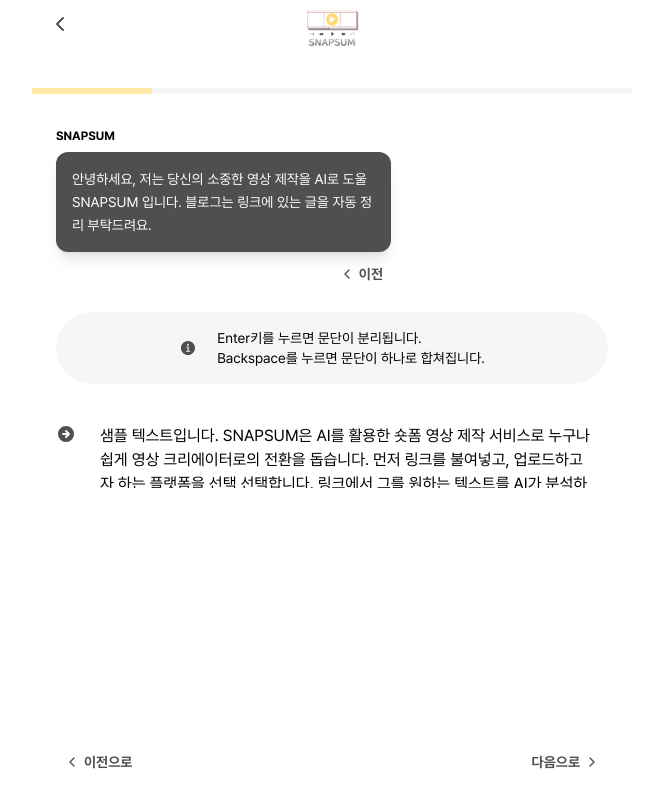
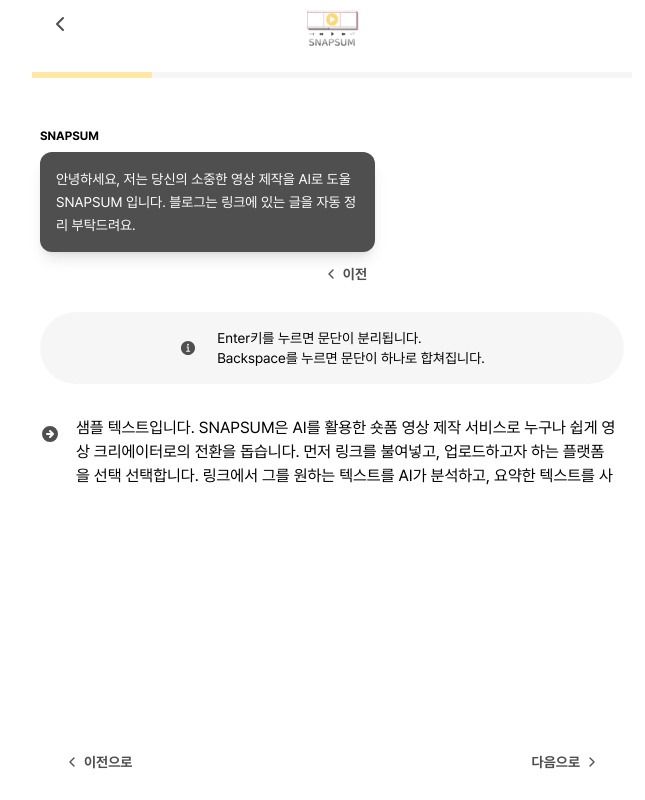
Before and after one commit to Elice-AI-Spark-Camp/SnapSum-frontend, a Next.js app: page /text in a window 1280 px wide. Shown: the whole page, without its empty margins (308-953 px from the left). Built offline with nearby package versions, Linux system fonts and the light colour scheme.

Commit message:
✨ feat: 스크롤 바 및 텍스트 추출 페이지 정렬

```diff
--- a/src/components/common/StepProgressBar.tsx
+++ b/src/components/common/StepProgressBar.tsx
@@ -26,7 +26,7 @@
   const progress = (currentStep / steps.length) * 100;
 
   return (
-    <div className="w-full fixed top-16 left-0 right-0 bg-white z-50 px-4 py-6">
+    <div className="w-full fixed top-12 left-0 right-0 bg-white z-50 px-2 py-6">
       <div className="max-w-[600px] mx-auto relative">
         {/* Step labels */}
         <div className="absolute top-0 left-0 w-full flex justify-between transform -translate-y-6">
--- a/src/components/layout/Header.tsx
+++ b/src/components/layout/Header.tsx
@@ -10,7 +10,7 @@
 
 export default function Header({ showInfo = true }: HeaderProps) {
   return (
-    <header className="fixed top-0 left-0 right-0  bg-white">
+    <header className="fixed top-0 left-0 right-0 z-50 bg-white">
       <div className="max-w-[600px] mx-auto flex items-center justify-between px-4 py-3 relative">
         <Link href="/" className="cursor-pointer">
           <ChevronLeft className="w-6 h-6 text-primary" />
--- a/src/pages/text.tsx
+++ b/src/pages/text.tsx
@@ -16,6 +16,12 @@
   const [paragraphs, setParagraphs] = useState(['샘플 텍스트입니다. SNAPSUM은 AI를 활용한 숏폼 영상 제작 서비스로 누구나 쉽게 영상 크리에이터로의 전환을 돕습니다. 먼저 링크를 불여넣고, 업로드하고자 하는 플랫폼을 선택 선택합니다. 링크에서 그를 원하는 텍스트를 AI가 분석하고, 요약한 텍스트를 사용자가 자유롭게 문단으로 분리할 수 있습니다. 분리한 문단 기준으로 이미지를 생성하고, 선택한 TTS를 합쳐 영상을 제작하게 됩니다.']);
 
   const handleKeyDown = (e: React.KeyboardEvent<HTMLTextAreaElement>, index: number) => {
+    // 방향키 허용
+    if (['ArrowUp', 'ArrowDown', 'ArrowLeft', 'ArrowRight'].includes(e.key)) {
+      return;
+    }
+
+    // Enter와 Backspace 처리
     if (e.key !== 'Enter' && e.key !== 'Backspace') {
       e.preventDefault();
       return;
@@ -47,6 +53,7 @@
     <Layout showInfo={false}>
       <CustomHead title="SNAPSUM - 영상 제작" />
 
+      {/* Header와 Progress Bar 영역 */}
       <div className="sticky top-0 bg-white z-50">
         <StepProgressBar
           currentStep={1}
@@ -55,7 +62,8 @@
         />
       </div>
 
-      <div className="w-[600px] mx-auto px-6">
+      {/* 컨텐츠 영역 */}
+      <div className="relative w-[600px] mx-auto px-2 ">
         <div className="mt-8 mb-32">
           <div className="mb-6 w-fit">
             <ChatMessage
@@ -74,7 +82,7 @@
             </span>
           </div>
 
-          <div className="space-y-4">
+          <div className="space-y-4 overflow-hidden">
             {paragraphs.map((text, index) => (
               <div key={index} className="relative group">
                 <div className="relative flex items-start gap-2">
@@ -85,12 +93,12 @@
                     value={text}
                     readOnly
                     onKeyDown={(e) => handleKeyDown(e, index)}
-                    className="w-full min-h-[80px] p-4 resize-none focus:outline-none"
+                    className="w-full min-h-[80px] p-2 resize-none focus:outline-none"
                     placeholder="텍스트를 입력하세요..."
                   />
                 </div>
                 {index < paragraphs.length - 1 && (
-                  <div className="w-full h-px bg-gray-light my-4" />
+                  <div className="w-full h-px bg-gray-light my-1" />
                 )}
               </div>
             ))}
@@ -98,6 +106,7 @@
         </div>
       </div>
 
+      {/* 하단 네비게이션 */}
       <div className="fixed bottom-0 left-0 right-0 bg-white py-6">
         <div className="max-w-[600px] mx-auto px-6 flex justify-between">
           <NavigationButton
--- a/src/styles/globals.css
+++ b/src/styles/globals.css
@@ -11,3 +11,27 @@
   background: var(--background);
   font-family: 'Pretendard';
 }
+
+/* 스크롤바 스타일링 */
+::-webkit-scrollbar {
+  width: 10px;
+}
+
+::-webkit-scrollbar-track {
+  background: transparent;
+}
+
+::-webkit-scrollbar-thumb {
+  background: #E5E7EB;
+  border-radius: 5px;
+}
+
+::-webkit-scrollbar-thumb:hover {
+  background: #D1D5DB;
+}
+
+/* Firefox */
+* {
+  scrollbar-width: thin;
+  scrollbar-color: #E5E7EB transparent;
+}
```
